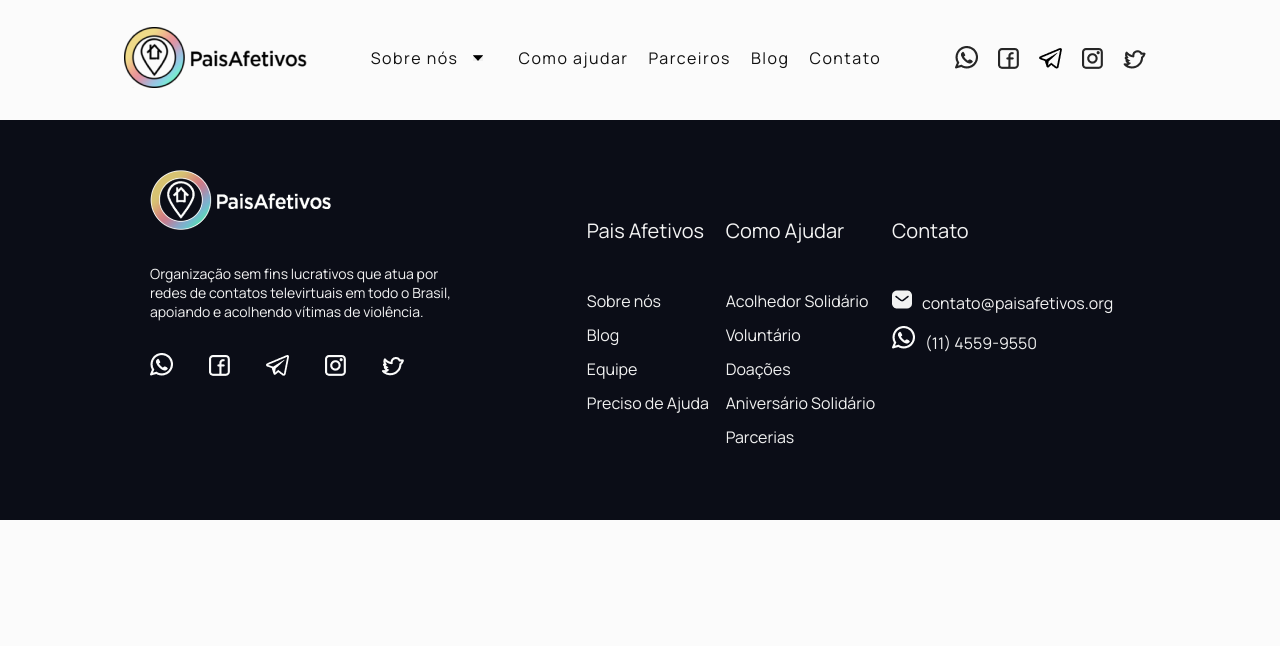
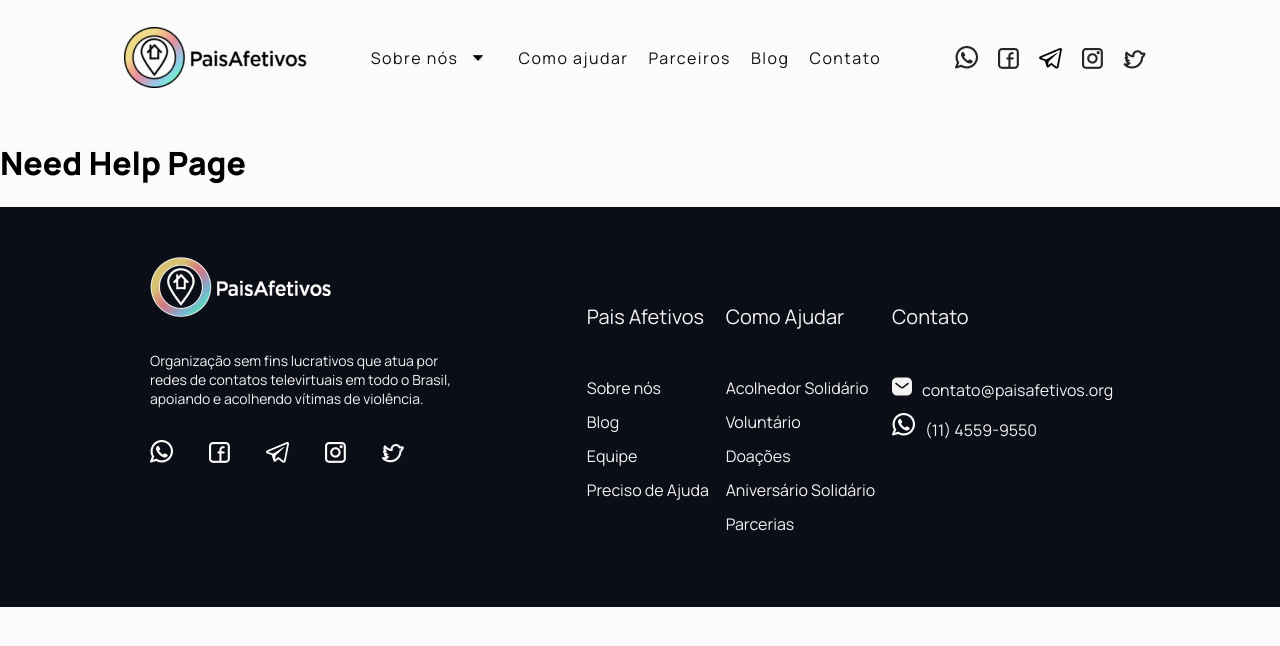
Before and after one commit to GrupoCPB/paisafetivos-web-frontend, a React (Create React App) app: page /preciso-de-ajuda in a window 1280 px wide. Shown: the top 646 px of the page. Built offline with nearby package versions, Linux system fonts and the light colour scheme.

Commit message:
Adiciona redirecionamento para a pagina preciso de ajuda

```diff
--- a/src/Routes.js
+++ b/src/Routes.js
@@ -3,6 +3,7 @@ import { Route, Switch } from "react-router";
 import { Home } from "./pages/Home.js";
 import { Partners } from "./pages/Partners.js";
 import { Donate } from "./components/Donate/donate.js";
+import { NeedHelp } from "./pages/NeedHelp.js";
 
 const routers =  () =>{
     return(
@@ -14,6 +15,9 @@ const routers =  () =>{
                 <Partners/>
                 <Donate/>
             </Route>
+            <Route exact path="/preciso-de-ajuda">
+                <NeedHelp />
+            </Route>
         </Switch>
     );
 }
--- a/src/components/Footer/footer.js
+++ b/src/components/Footer/footer.js
@@ -61,7 +61,7 @@ export function Footer() {
             <a href="">Sobre nós</a>
             <a href="">Blog</a>
             <a href="">Equipe</a>
-            <a href="">Preciso de Ajuda</a>
+            <a href="/preciso-de-ajuda">Preciso de Ajuda</a>
           </nav>
         </div>
         <div class="info-right-helping">
--- a/src/components/Header/header.js
+++ b/src/components/Header/header.js
@@ -30,7 +30,7 @@ export function Header() {
                   <a href="#como-funciona">Como Funciona</a>
                 </li>
                 <li>
-                  <a href="#preciso-ajuda">Preciso de Ajuda</a>
+                  <a href="/preciso-de-ajuda">Preciso de Ajuda</a>
                 </li>
                 <li>
                   <a href="#quem-somos">Nossa Equipe</a>
--- /dev/null
+++ b/src/pages/NeedHelp.js
@@ -0,0 +1,14 @@
+import React from "react";
+
+//Styled Components
+import { Container } from "../style/reset";
+
+//Images
+
+export function NeedHelp() {
+  return (
+    <Container>
+      <h1>Need Help Page</h1>
+    </Container>
+  );
+}
```
